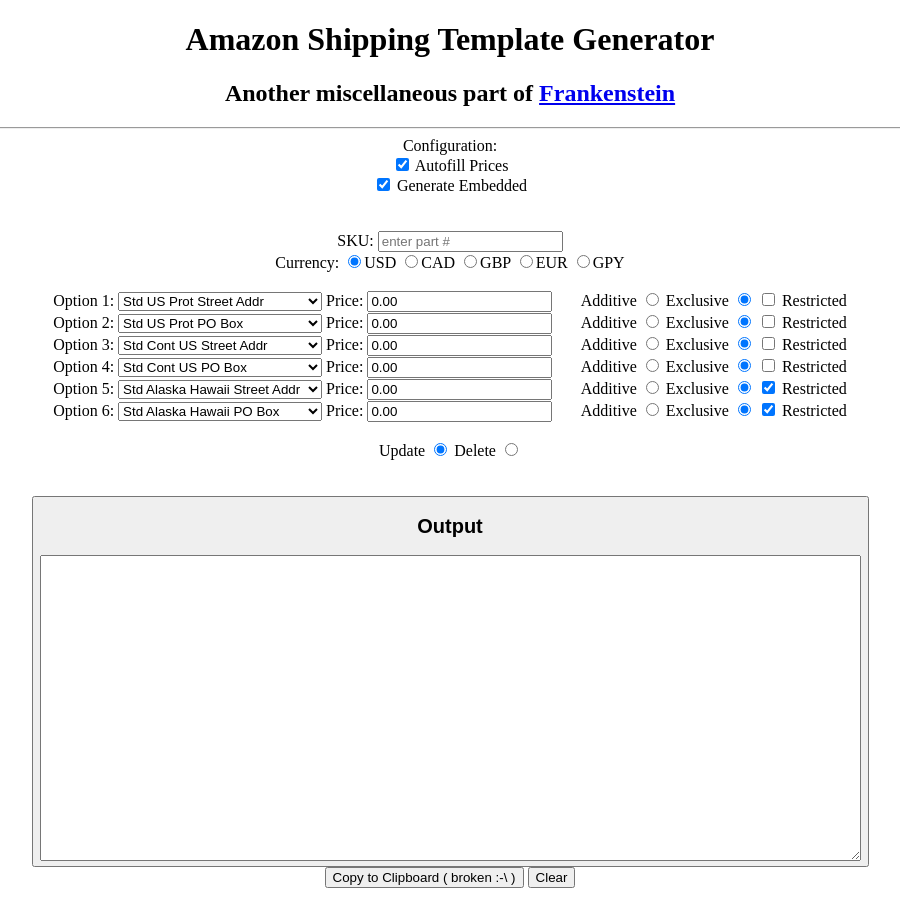
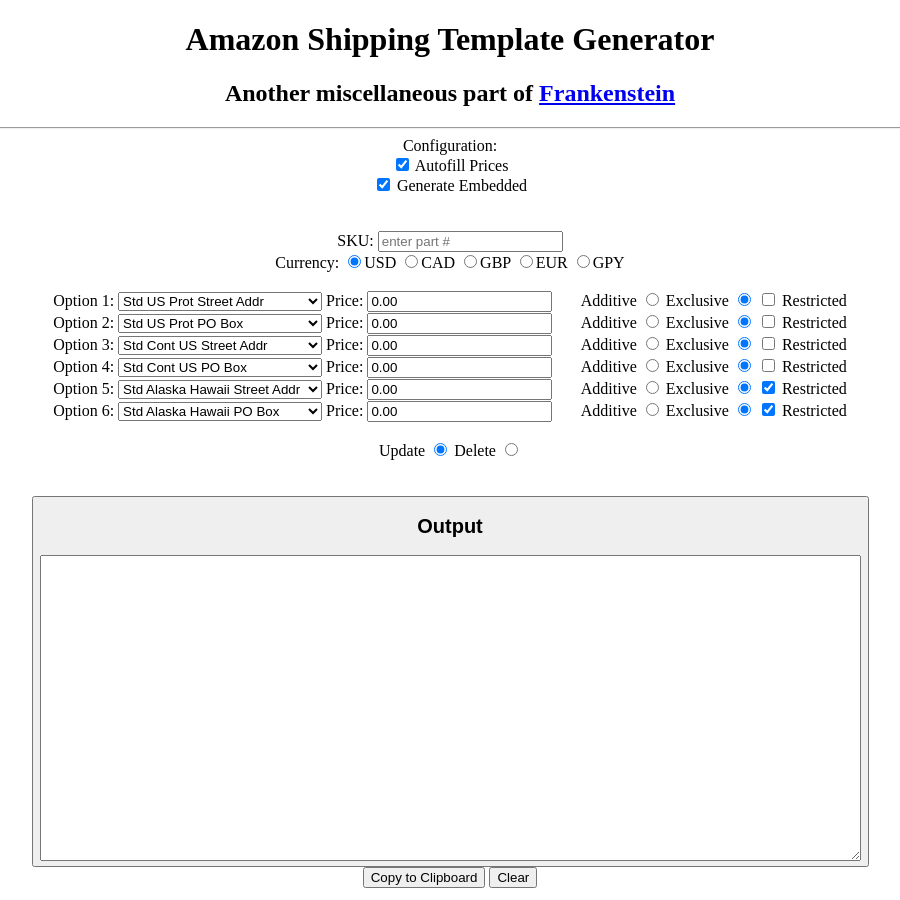
Before and after one commit to LukeLeber/lukeleber.github.io, a Jekyll site: the page frankenstein/amazon-shipping-override/index.html, which Jekyll copies as it is, in a window 1280 px wide. Shown: the whole page, without its empty margins (190-1090 px from the left). Built offline with Jekyll 4.4.1, drawn with Linux system fonts in a browser that asks for light colours; nearby versions of some CDN libraries; Markdown is read by kramdown in place of the engine named in the settings.

Commit message:
fixed copy2clip

```diff
--- a/frankenstein/amazon-shipping-override/index.html
+++ b/frankenstein/amazon-shipping-override/index.html
@@ -49,8 +49,8 @@
   client.on( "aftercopy", function( event ) {
     // `this` === `client`
     // `event.target` === the element that was clicked
-    event.target.style.display = "none";
-    alert("Copied text to clipboard: " + event.data["text/plain"] );
+//    event.target.style.display = "none";
+    //alert("Copied text to clipboard: " + event.data["text/plain"] );
   } );
 
             $("#price1").on('input', function()
@@ -422,7 +422,7 @@
          </form>
          <h2>Output</h2>
           <textarea readonly id="output" rows="20" cols="100"></textarea><br/>
-          <button id="copy-button" data-clipboard-target="output" title="Click to copy me.">Copy to Clipboard ( broken :-\ )</button>          <input type="submit" id="clear" value="Clear">
+          <button id="copy-button" data-clipboard-target="output" title="Click to copy me.">Copy to Clipboard</button>          <input type="submit" id="clear" value="Clear">
 
           </div>
    </body>
```
